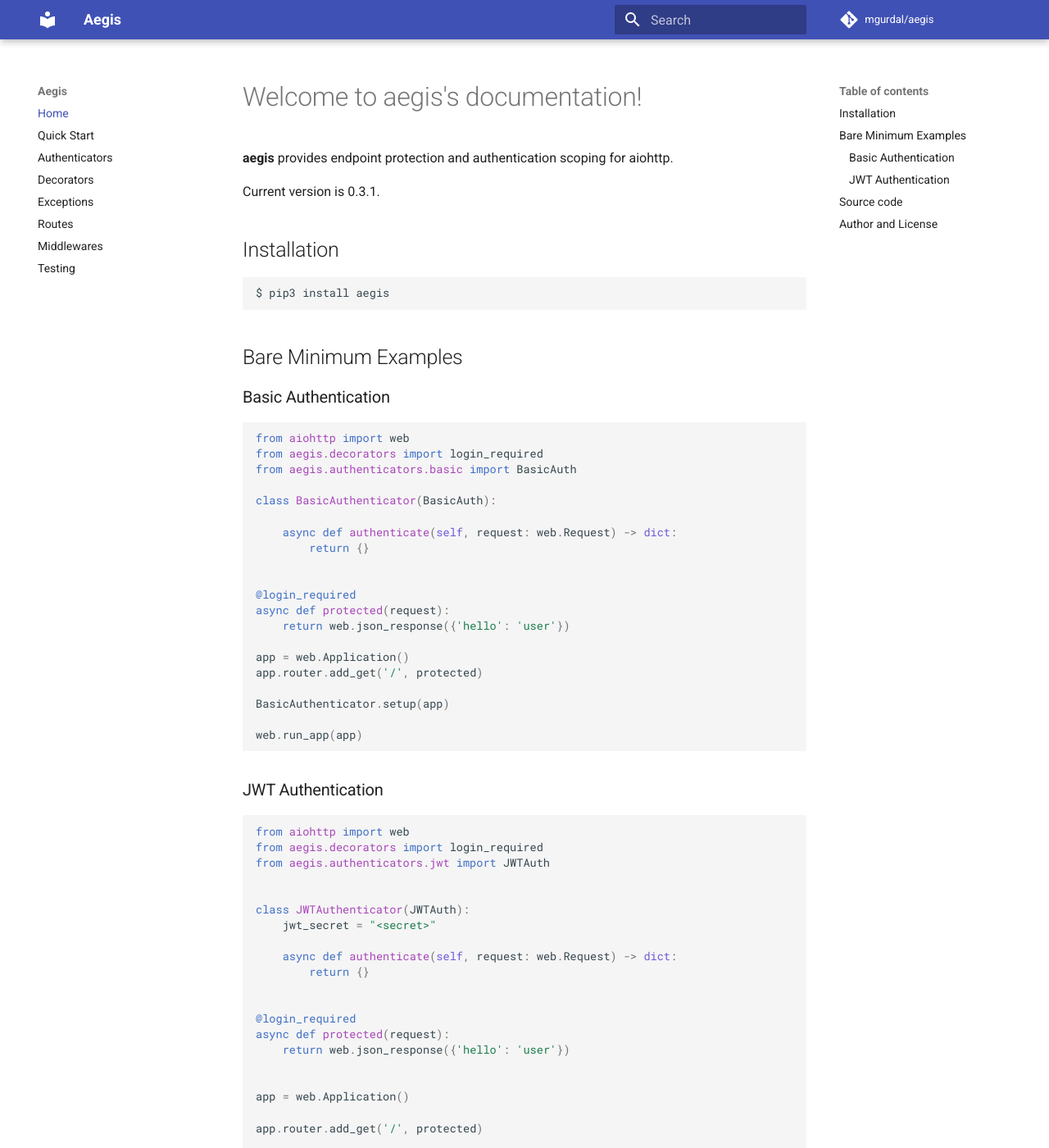
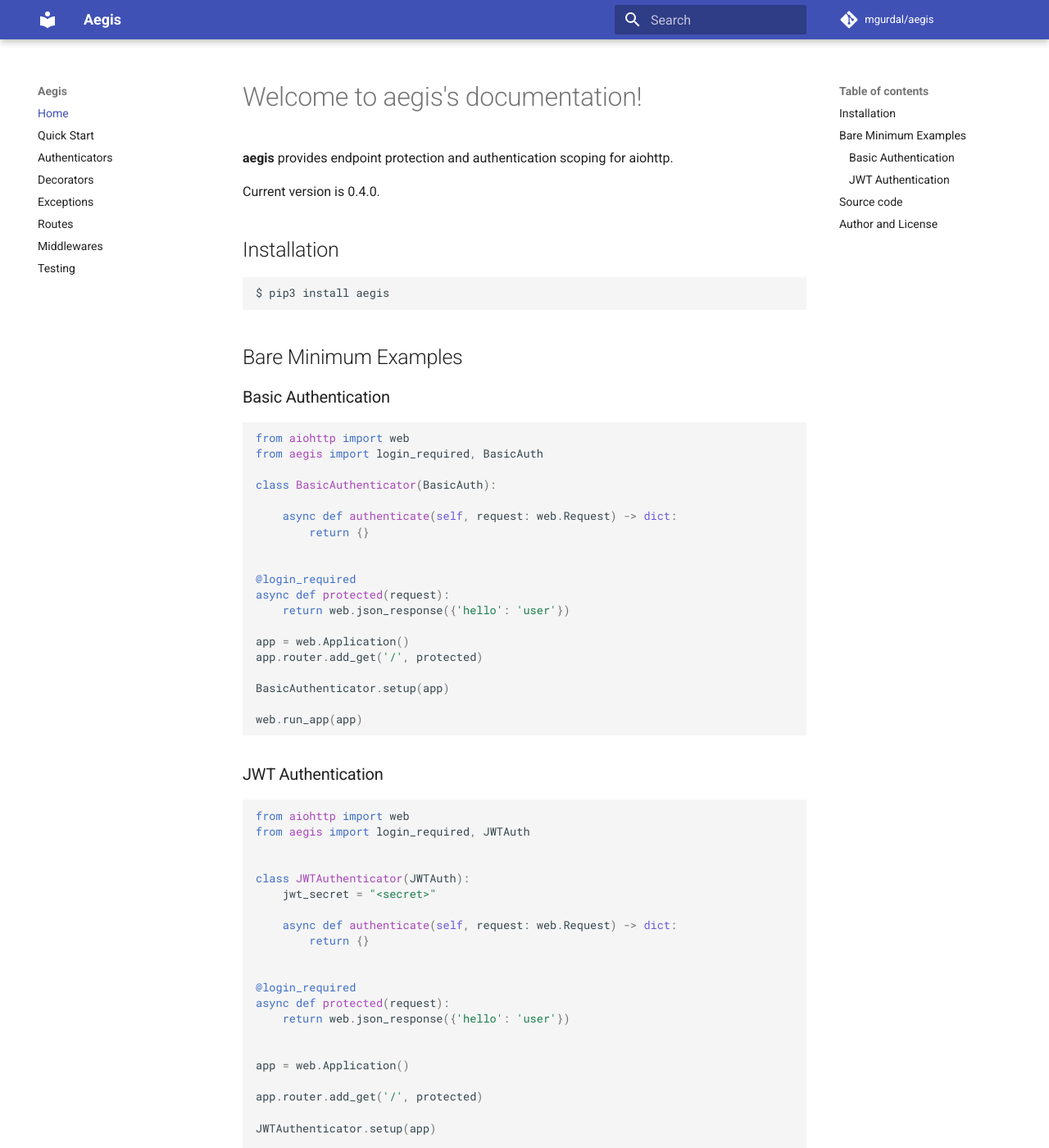
Before and after one commit to mgurdal/aegis, an MkDocs documentation site: the page built from docs/index.md, in a window 1280 px wide and 1400 px high. Shown: the whole window at 82% size. Built offline with MkDocs 1.6.1 and Material for MkDocs 9.7.7, drawn with Linux system fonts in a browser that asks for light colours; comment, search, counter and statistics services are not loaded.

Commit message:
Simplify imports

````diff
--- a/docs/index.md
+++ b/docs/index.md
@@ -3,7 +3,7 @@
 **aegis** provides endpoint protection and authentication scoping for
 aiohttp.
 
-Current version is 0.3.1.
+Current version is 0.4.0.
 
 ## Installation
 
@@ -16,8 +16,7 @@
 ### Basic Authentication
 ```python
 from aiohttp import web
-from aegis.decorators import login_required
-from aegis.authenticators.basic import BasicAuth
+from aegis import login_required, BasicAuth
 
 class BasicAuthenticator(BasicAuth):
 
@@ -42,8 +41,7 @@
 
 ```python
 from aiohttp import web
-from aegis.decorators import login_required
-from aegis.authenticators.jwt import JWTAuth
+from aegis import login_required, JWTAuth
 
 
 class JWTAuthenticator(JWTAuth):
````
Also changed, not shown: aegis/__init__.py (+19 -5 lines), docs/decorators.md (+2 -2 lines), docs/exceptions.md (+6 -6 lines), docs/quickstart.md (+2 -3 lines), 7 other files.
